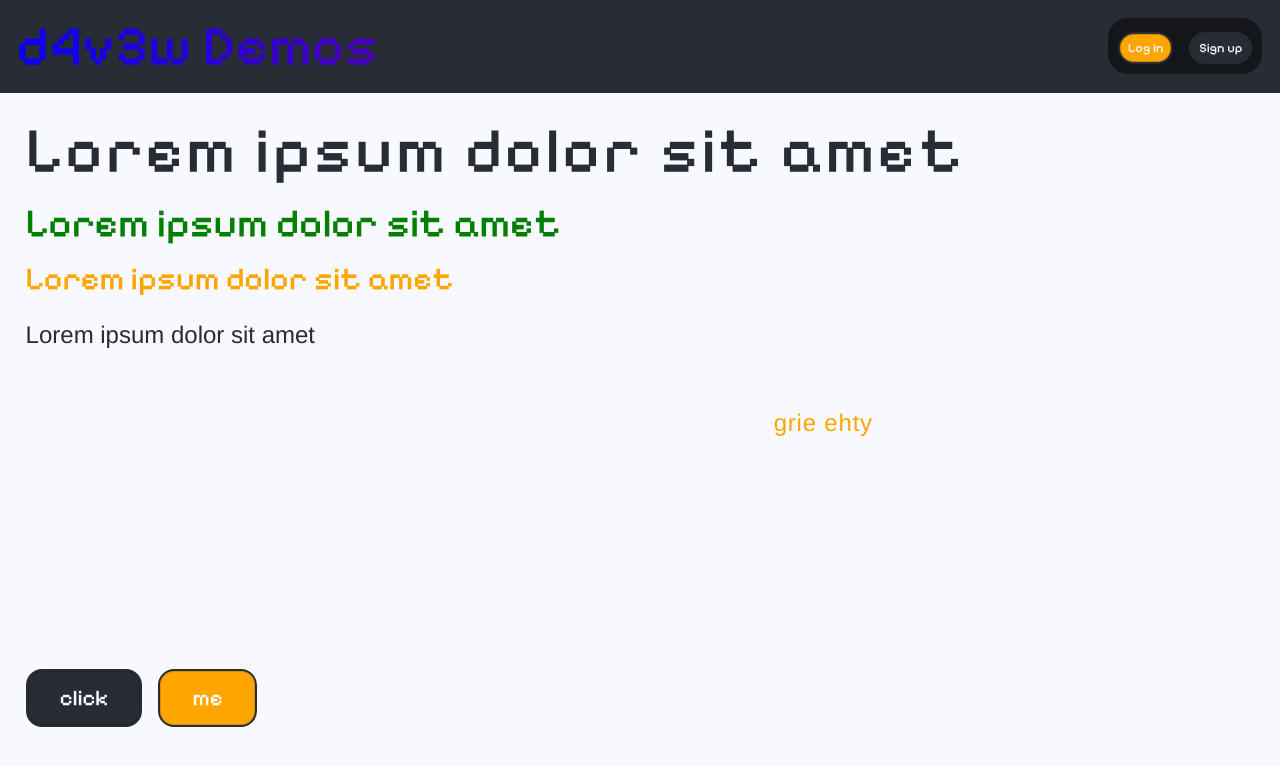
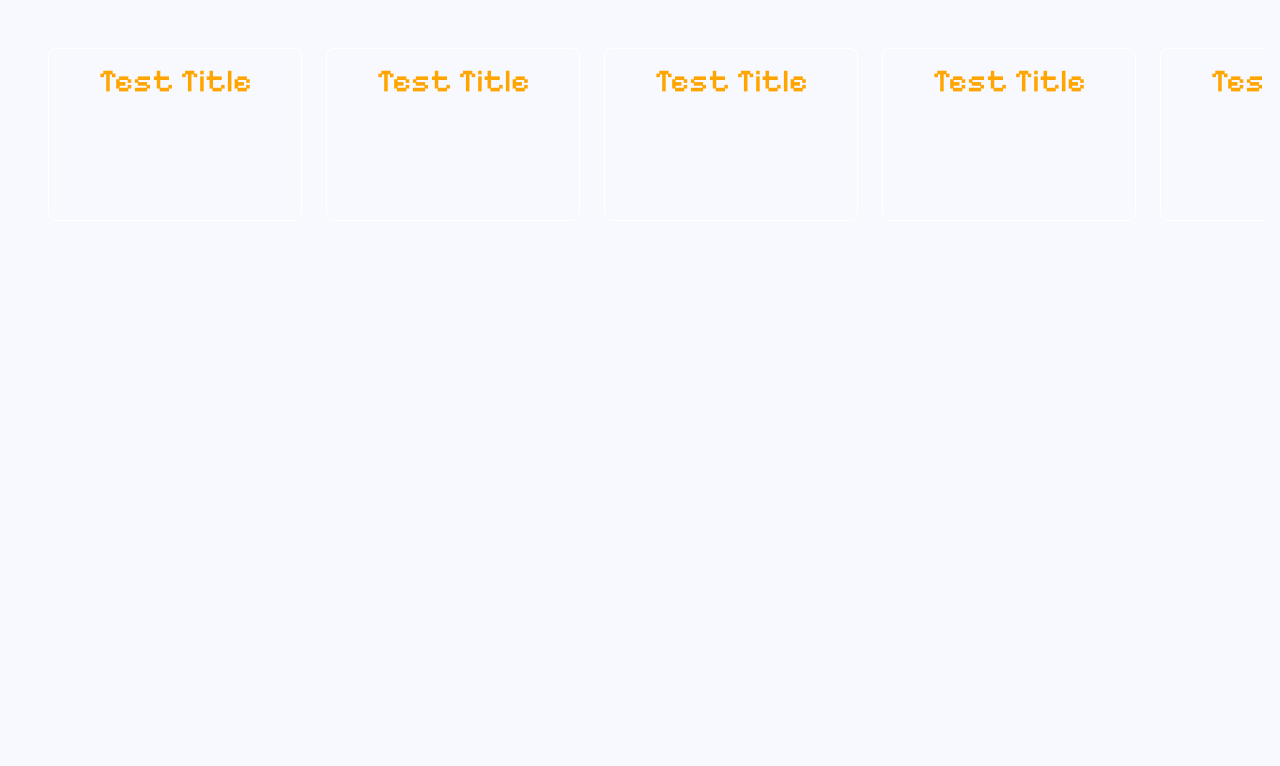
Before and after one commit to d4v3w/d4v3w-demos, a React (Create React App) app: page /cards in a window 1280 px wide. Shown: the top 766 px of the page. Built offline with nearby package versions, Linux system fonts and the light colour scheme; the HTML template or start-up script is replaced by a standard one; a web font is replaced by a local one.

Commit message:
craete new routes to allow pages to change with react router

```diff
--- a/package.json
+++ b/package.json
@@ -12,6 +12,7 @@
     "@types/react-dom": "^18.2.8",
     "react": "^18.2.0",
     "react-dom": "^18.2.0",
+    "react-router-dom": "^6.16.0",
     "react-scripts": "5.0.1",
     "typescript": "^4.9.5",
     "web-vitals": "^2.1.4"
--- a/src/App.tsx
+++ b/src/App.tsx
@@ -1,10 +1,15 @@
+import { BrowserRouter, Route, Routes } from "react-router-dom";
 import { Page } from "./components/Page";
+import { QueryPage } from "./components/QueryPage";
 
 function App() {
   return (
-    <>
-      <Page />
-    </>
+    <BrowserRouter>
+      <Routes>
+        <Route path="/" Component={Page}></Route>
+        <Route path="/cards" Component={QueryPage}></Route>
+      </Routes>
+    </BrowserRouter>
   );
 }
 
--- a/src/components/Page.tsx
+++ b/src/components/Page.tsx
@@ -1,4 +1,4 @@
-import React from "react";
+import { useState } from "react";
 
 import { Button } from "./Button";
 import { Header } from "./Header";
@@ -8,8 +8,8 @@ type User = {
   name: string;
 };
 
-export const Page: React.FC = () => {
-  const [user, setUser] = React.useState<User>();
+export const Page = () => {
+  const [user, setUser] = useState<User>();
 
   return (
     <article>
--- /dev/null
+++ b/src/components/QueryPage.tsx
@@ -0,0 +1,54 @@
+import classnames from "classnames";
+import { useId } from "react";
+import { useSearchParams } from "react-router-dom";
+import styles from "./querypage.module.css";
+
+interface CardProps {
+  title: string;
+  content: string;
+  selected?: boolean;
+}
+
+const Card = ({ title, content, selected }: CardProps) => {
+  const [query, setQuery] = useSearchParams({ q: "" });
+  const q = query.get("q");
+  console.log(q);
+
+  const labelId = useId();
+
+  return (
+    <label
+      htmlFor={labelId}
+      className={classnames(styles.card, selected ? styles.selected : null)}
+    >
+      <input
+        id={labelId}
+        type="checkbox"
+        name="card"
+        className={styles.checkbox}
+        onChange={(e) =>
+          setQuery((prev) => {
+            prev.set("q", e.target.value);
+            return prev;
+          })
+        }
+      />
+      <h3 className={styles.title}>{title}</h3>
+      <p className={styles.content}>{content}</p>
+    </label>
+  );
+};
+
+export const QueryPage: React.FC = () => {
+  //const [query, setQuery] = useSearchParams();
+
+  return (
+    <form className={styles.wrapper}>
+      <Card title="Test Title" content="Some content for the card" />
+      <Card title="Test Title" content="Some content for the card" />
+      <Card title="Test Title" content="Some content for the card" />
+      <Card title="Test Title" content="Some content for the card" />
+      <Card title="Test Title" content="Some content for the card" />
+    </form>
+  );
+};
--- /dev/null
+++ b/src/components/querypage.module.css
@@ -0,0 +1,36 @@
+.wrapper {
+  display: flex;
+  align-items: center;
+  vertical-align: center;
+  justify-content: space-around;
+  gap: 1.5rem;
+  margin: 1rem;
+  padding: 2rem;
+  overflow: auto hidden;
+}
+
+.card {
+  padding: 1rem;
+  border: 1px solid white;
+  border-radius: 0.5em;
+
+  .checkbox {
+    display: none;
+  }
+
+  .title {
+    text-align: center;
+  }
+
+  .content {
+    min-width: 220px;
+  }
+
+  &:hover,
+  .selected {
+    border: 1px solid purple;
+    transform: scale(1.1);
+    z-index: 1;
+    background: green;
+  }
+}
```
Also changed, not shown: 1 other file (tests, documents, lock files or other folders).
